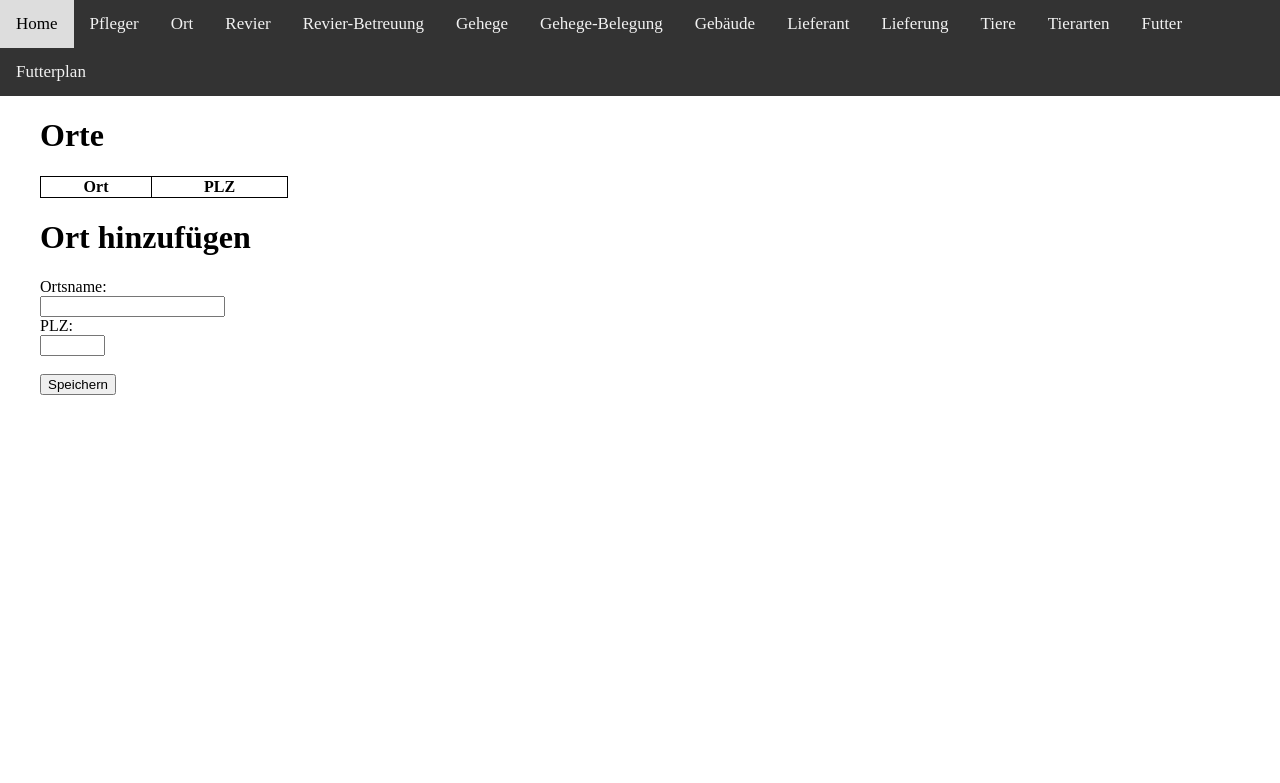
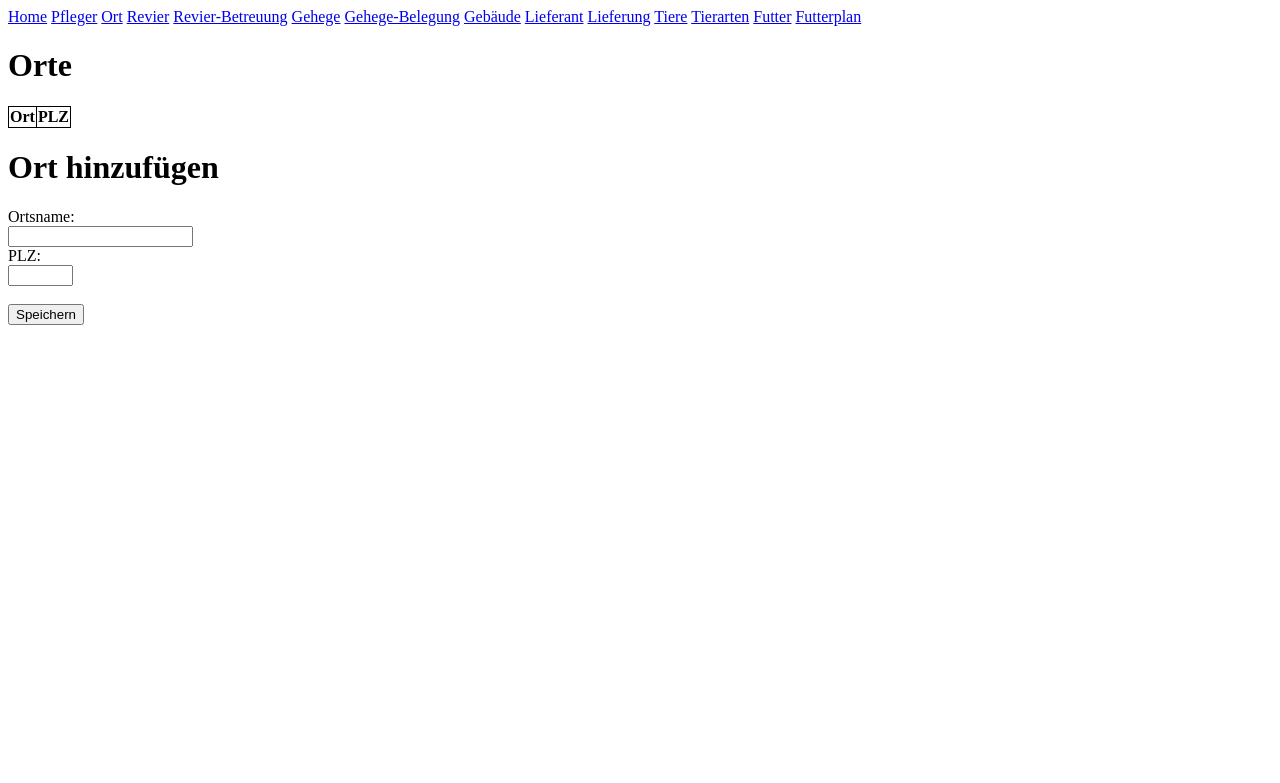
Before and after one commit to RichardIstSauer/Zoo, a PHP site: page /ort.php in a window 1280 px wide. Shown: the top 783 px of the page. Run offline with PHP 8.4, Linux system fonts and the light colour scheme; data that the repository does not hold is empty.

Commit message:
CSS entfernt

```diff
--- a/betreuung.php
+++ b/betreuung.php
@@ -2,6 +2,7 @@
 include "connection.php";
 include "navbar.php";
 echo "<link rel='stylesheet' href='styles.css'>";
+echo "<meta name='viewport' content='width=device-width, initial-scale=1.0'>";
 echo "<script> if ( window.history.replaceState ) {window.history.replaceState( null, null, window.location.href ); } </script>";
 
 echo "<div class=wrapper>";
@@ -17,7 +18,7 @@ while ($row = mysqli_fetch_array($result)) {
 }
 
 
-echo"<table style='width: 20%'><tr><th>Revier</th><th>Vorname</th><th>Nachname</th></tr>";
+echo"<table><tr><th>Revier</th><th>Vorname</th><th>Nachname</th></tr>";
 
 for ($i = 0; $i < $count; $i++)
 {
--- a/futter.php
+++ b/futter.php
@@ -2,6 +2,7 @@
 include "connection.php";
 include "navbar.php";
 echo "<link rel='stylesheet' href='styles.css'>";
+echo "<meta name='viewport' content='width=device-width, initial-scale=1.0'>";
 echo "<script> if ( window.history.replaceState ) {window.history.replaceState( null, null, window.location.href ); } </script>";
 
 echo "<div class=wrapper>";
@@ -16,7 +17,7 @@ while ($row = mysqli_fetch_array($result)) {
 }
 
 
-echo"<table style='width: 20%'><tr><th>Futter</th><th>Gebäude</th></tr>";
+echo"<table><tr><th>Futter</th><th>Gebäude</th></tr>";
 
 for ($i = 0; $i < $count; $i++)
 {
--- a/futterplan.php
+++ b/futterplan.php
@@ -2,6 +2,7 @@
 include "connection.php";
 include "navbar.php";
 echo "<link rel='stylesheet' href='styles.css'>";
+echo "<meta name='viewport' content='width=device-width, initial-scale=1.0'>";
 echo "<script> if ( window.history.replaceState ) {window.history.replaceState( null, null, window.location.href ); } </script>";
 
 echo "<div class=wrapper>";
@@ -23,7 +24,7 @@ while ($row = mysqli_fetch_array($result)) {
 }
 
 
-echo"<table style='width: 50%'><tr><th>Tiername</th><th>Tierart</th><th>Revier</th><th>Gehege</th><th>Futter</th><th>Menge</th><th>Einheit</th></th><th>Uhrzeit</th></th><th>Wochentag</th></tr>";
+echo"<table><tr><th>Tiername</th><th>Tierart</th><th>Revier</th><th>Gehege</th><th>Futter</th><th>Menge</th><th>Einheit</th></th><th>Uhrzeit</th></th><th>Wochentag</th></tr>";
 
 for ($i = 0; $i < $count; $i++)
 {
--- a/gebaeude.php
+++ b/gebaeude.php
@@ -2,6 +2,7 @@
 include "connection.php";
 include "navbar.php";
 echo "<link rel='stylesheet' href='styles.css'>";
+echo "<meta name='viewport' content='width=device-width, initial-scale=1.0'>";
 echo "<script> if ( window.history.replaceState ) {window.history.replaceState( null, null, window.location.href ); } </script>";
 
 echo "<div class=wrapper>";
@@ -15,7 +16,7 @@ while ($row = mysqli_fetch_array($result)) {
 }
 
 
-echo"<table style='width: 20%'><tr><th>Gebäude</th></tr>";
+echo"<table><tr><th>Gebäude</th></tr>";
 
 for ($i = 0; $i < $count; $i++)
 {
--- a/gehege.php
+++ b/gehege.php
@@ -2,6 +2,7 @@
 include "connection.php";
 include "navbar.php";
 echo "<link rel='stylesheet' href='styles.css'>";
+echo "<meta name='viewport' content='width=device-width, initial-scale=1.0'>";
 echo "<script> if ( window.history.replaceState ) {window.history.replaceState( null, null, window.location.href ); } </script>";
 
 echo "<div class=wrapper>";
@@ -18,7 +19,7 @@ while ($row = mysqli_fetch_array($result))
 }
 
 
-echo"<table style='width: 20%'><tr><th>Gehege</th><th>Gebäude</th></tr>";
+echo"<table><tr><th>Gehege</th><th>Gebäude</th></tr>";
 
 for ($i = 0; $i < $count; $i++)
 {
--- a/gehegebelegung.php
+++ b/gehegebelegung.php
@@ -2,6 +2,7 @@
 include "connection.php";
 include "navbar.php";
 echo "<link rel='stylesheet' href='styles.css'>";
+echo "<meta name='viewport' content='width=device-width, initial-scale=1.0'>";
 echo "<script> if ( window.history.replaceState ) {window.history.replaceState( null, null, window.location.href ); } </script>";
 
 echo "<div class=wrapper>";
@@ -17,7 +18,7 @@ while ($row = mysqli_fetch_array($result)) {
 }
 
 
-echo"<table style='width: 30%'><tr><th>Tiername</th><th>Tierart</th><th>Gehege</th></tr>";
+echo"<table><tr><th>Tiername</th><th>Tierart</th><th>Gehege</th></tr>";
 
 for ($i = 0; $i < $count; $i++)
 {
--- a/index.php
+++ b/index.php
@@ -2,6 +2,7 @@
 include "connection.php";
 include "navbar.php";
 echo "<link rel='stylesheet' href='styles.css'>";
+echo "<meta name='viewport' content='width=device-width, initial-scale=1.0'>";
 ?>
 
 <html>
--- a/lieferant.php
+++ b/lieferant.php
@@ -2,6 +2,7 @@
 include "connection.php";
 include "navbar.php";
 echo "<link rel='stylesheet' href='styles.css'>";
+echo "<meta name='viewport' content='width=device-width, initial-scale=1.0'>";
 echo "<script> if ( window.history.replaceState ) {window.history.replaceState( null, null, window.location.href ); } </script>";
 
 echo "<div class=wrapper>";
@@ -20,7 +21,7 @@ while ($row = mysqli_fetch_array($result)) {
 }
 
 
-echo"<table style='width: 50%'><tr><th>Lieferant</th><th>Ansprechpartner</th><th>Telefonnummer</th><th>Adresse</th><th>PLZ</th></tr>";
+echo"<table><tr><th>Lieferant</th><th>Ansprechpartner</th><th>Telefonnummer</th><th>Adresse</th><th>PLZ</th></tr>";
 
 for ($i = 0; $i < $count; $i++)
 {
--- a/lieferung.php
+++ b/lieferung.php
@@ -2,6 +2,7 @@
 include "connection.php";
 include "navbar.php";
 echo "<link rel='stylesheet' href='styles.css'>";
+echo "<meta name='viewport' content='width=device-width, initial-scale=1.0'>";
 echo "<script> if ( window.history.replaceState ) {window.history.replaceState( null, null, window.location.href ); } </script>";
 
 echo "<div class=wrapper>";
@@ -20,7 +21,7 @@ while ($row = mysqli_fetch_array($result)) {
 }
 
 
-echo"<table style='width: 30%'><tr><th>Futter</th><th>Lieferant</th><th>Lieferungsdatum</th><th>Menge</th><th>Einheit</th></tr>";
+echo"<table><tr><th>Futter</th><th>Lieferant</th><th>Lieferungsdatum</th><th>Menge</th><th>Einheit</th></tr>";
 
 for ($i = 0; $i < $count; $i++)
 {
--- a/navbar.php
+++ b/navbar.php
@@ -6,7 +6,6 @@
 
 <body>
 
-<div class="nav">
 <a href="index.php">Home</a>
 <a href="pfleger.php">Pfleger</a>
 <a href="ort.php">Ort</a>
@@ -21,7 +20,7 @@
 <a href="tierarten.php">Tierarten</a>
 <a href="futter.php">Futter</a>
 <a href="futterplan.php">Futterplan</a>
-</div>
+
 
 
 </body>
--- a/ort.php
+++ b/ort.php
@@ -2,6 +2,7 @@
 include "connection.php";
 include "navbar.php";
 echo "<link rel='stylesheet' href='styles.css'>";
+echo "<meta name='viewport' content='width=device-width, initial-scale=1.0'>";
 echo "<script> if ( window.history.replaceState ) {window.history.replaceState( null, null, window.location.href ); } </script>";
 
 echo "<div class=wrapper>";
@@ -16,7 +17,7 @@ while ($row = mysqli_fetch_array($result)) {
 }
 
 
-echo"<table style='width: 20%'><tr><th>Ort</th><th>PLZ</th></tr>";
+echo"<table><tr><th>Ort</th><th>PLZ</th></tr>";
 
 for ($i = 0; $i < $count; $i++)
 {
--- a/pfleger.php
+++ b/pfleger.php
@@ -2,6 +2,7 @@
 include "connection.php";
 include "navbar.php";
 echo "<link rel='stylesheet' href='styles.css'>";
+echo "<meta name='viewport' content='width=device-width, initial-scale=1.0'>";
 echo "<script> if ( window.history.replaceState ) {window.history.replaceState( null, null, window.location.href ); } </script>";
 
 echo "<div class=wrapper>";
@@ -20,7 +21,7 @@ while ($row = mysqli_fetch_array($result)) {
 }
 
 
-echo"<table style='width: 50%'><tr><th>Vorname</th><th>Nachname</th><th>Geburtsdatum</th><th>Telefonnummer</th><th>Adresse</th><th>PLZ</th></tr>";
+echo"<table><tr><th>Vorname</th><th>Nachname</th><th>Geburtsdatum</th><th>Telefonnummer</th><th>Adresse</th><th>PLZ</th></tr>";
 
 for ($i = 0; $i < $count; $i++)
 {
--- a/revier.php
+++ b/revier.php
@@ -2,6 +2,7 @@
 include "connection.php";
 include "navbar.php";
 echo "<link rel='stylesheet' href='styles.css'>";
+echo "<meta name='viewport' content='width=device-width, initial-scale=1.0'>";
 echo "<script> if ( window.history.replaceState ) {window.history.replaceState( null, null, window.location.href ); } </script>";
 
 echo "<div class=wrapper>";
@@ -15,7 +16,7 @@ while ($row = mysqli_fetch_array($result)) {
 }
 
 
-echo"<table style='width: 10%'><tr><th>Revier</th></tr>";
+echo"<table><tr><th>Revier</th></tr>";
 
 for ($i = 0; $i < $count; $i++)
 {
--- a/styles.css
+++ b/styles.css
@@ -1,60 +1,5 @@
 table, th, td
 { width: fit-content; border: 1px solid black; border-collapse: collapse; }
-body
-{
-     margin:0;
-}
-
-.wrapper
-{
-    padding-left: 40px;
-
-}
-
-
-.nav {
-    position: relative;
-    background-color: #333;
-    overflow: hidden;
-  }
-
-
-  .nav a {
-    float: left;
-    color: #f2f2f2;
-    text-align: center;
-    padding: 14px 16px;
-    text-decoration: none;
-    font-size: 17px;
-  }
-
-
-  .nav a:hover {
-    background-color: #ddd;
-    color: black;
-  }
-
-
-  .nav a.active {
-    background-color: #4CAF50;
-    color: white;
-  }
-
-
-
-  @media screen and (max-width: 600px) {
-    .nav a, .nav-right {
-      float: none;
-      display: block;
-    }
-
-    .nav a {
-      position: relative;
-      top: 0;
-      left: 0;
-      transform: none;
-    }
-  }
 
   input::-webkit-outer-spin-button,
 input::-webkit-inner-spin-button {
--- a/tierarten.php
+++ b/tierarten.php
@@ -2,6 +2,7 @@
 include "connection.php";
 include "navbar.php";
 echo "<link rel='stylesheet' href='styles.css'>";
+echo "<meta name='viewport' content='width=device-width, initial-scale=1.0'>";
 echo "<script> if ( window.history.replaceState ) {window.history.replaceState( null, null, window.location.href ); } </script>";
 
 echo "<div class=wrapper>";
@@ -15,7 +16,7 @@ while ($row = mysqli_fetch_array($result)) {
 }
 
 
-echo"<table style='width: 20%'><tr><th>Tierarten</th></tr>";
+echo"<table><tr><th>Tierarten</th></tr>";
 
 for ($i = 0; $i < $count; $i++)
 {
--- a/tiere.php
+++ b/tiere.php
@@ -2,6 +2,7 @@
 include "connection.php";
 include "navbar.php";
 echo "<link rel='stylesheet' href='styles.css'>";
+echo "<meta name='viewport' content='width=device-width, initial-scale=1.0'>";
 echo "<script> if ( window.history.replaceState ) {window.history.replaceState( null, null, window.location.href ); } </script>";
 
 echo "<div class=wrapper>";
@@ -21,7 +22,7 @@ while ($row = mysqli_fetch_array($result)) {
 }
 
 
-echo"<table style='width: 50%'><tr><th>Name</th><th>Tierart</th><th>Revier</th><th>Gehege</th><th>Geschlecht</th><th>Geburtsdatum</th><th>Abgabedatum</th></tr>";
+echo"<table><tr><th>Name</th><th>Tierart</th><th>Revier</th><th>Gehege</th><th>Geschlecht</th><th>Geburtsdatum</th><th>Abgabedatum</th></tr>";
 
 for ($i = 0; $i < $count; $i++)
 {
```
